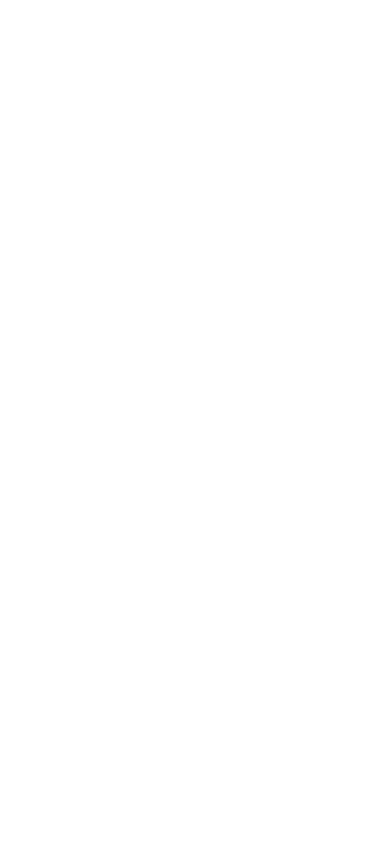
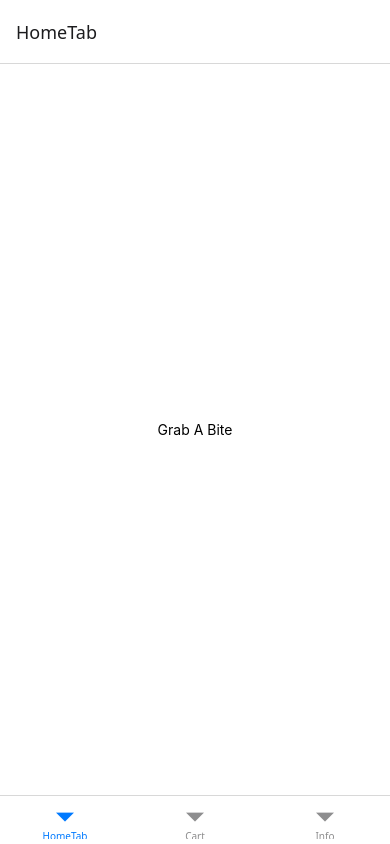
Before and after one commit to angelinat7/grab-a-bite, a React Native app: screen /HomeTab in a window 390 px wide. Built offline with nearby package versions, Linux system fonts and the light colour scheme.

Commit message:
navigation

```diff
--- a/index.js
+++ b/index.js
@@ -1,6 +1,6 @@
 import { registerRootComponent } from 'expo';
 
-import App from './src/App';
+import App from './src/App.js';
 
 // registerRootComponent calls AppRegistry.registerComponent('main', () => App);
 // It also ensures that whether you load the app in Expo Go or in a native build,
--- a/src/App.js
+++ b/src/App.js
@@ -1,25 +1,14 @@
 import { StatusBar } from 'expo-status-bar';
-import { StyleSheet, Text, View } from 'react-native';
 import { SafeAreaProvider, SafeAreaView } from 'react-native-safe-area-context';
+import RootNavigator from './navigation/RootNavigator';
+import { NavigationContainer } from '@react-navigation/native';
 
 export default function App() {
   return (
-    <SafeAreaProvider>
-      <SafeAreaView>
-        <StatusBar style='auto' />
-        {/* <View style={styles.container}>
-        <Text>Open up App.js to start working on your app!</Text>
-      </View> */}
-      </SafeAreaView>
-    </SafeAreaProvider>
+    <NavigationContainer>
+      <StatusBar style='auto' />
+
+      <RootNavigator />
+    </NavigationContainer>
   );
 }
-
-const styles = StyleSheet.create({
-  container: {
-    flex: 1,
-    backgroundColor: '#fff',
-    alignItems: 'center',
-    justifyContent: 'center',
-  },
-});
--- /dev/null
+++ b/src/navigation/HomeNavigator.jsx
@@ -0,0 +1,16 @@
+import { createNativeStackNavigator } from '@react-navigation/native-stack';
+
+import HomeScreen from '../screens/HomeScreen';
+
+export default function HomeNavigator() {
+  const Stack = createNativeStackNavigator();
+
+  return (
+    <Stack.Navigator screenOptions={{ headerShown: false }}>
+      <Stack.Screen
+        name='Home'
+        component={HomeScreen}
+      />
+    </Stack.Navigator>
+  );
+}
--- /dev/null
+++ b/src/navigation/RootNavigator.jsx
@@ -0,0 +1,26 @@
+import { createBottomTabNavigator } from '@react-navigation/bottom-tabs';
+
+import HomeNavigator from './HomeNavigator';
+import CartScreen from '../screens/CartScreen';
+import { Text } from 'react-native';
+
+export default function RootNavigator() {
+  const Tabs = createBottomTabNavigator();
+
+  return (
+    <Tabs.Navigator>
+      <Tabs.Screen
+        name='HomeTab'
+        component={HomeNavigator}
+      />
+      <Tabs.Screen
+        name='Cart'
+        component={CartScreen}
+      />
+      <Tabs.Screen
+        name='Info'
+        component={() => <Text>Info Screen</Text>}
+      />
+    </Tabs.Navigator>
+  );
+}
--- /dev/null
+++ b/src/screens/CartScreen.jsx
@@ -0,0 +1,9 @@
+import { View, Text } from 'react-native';
+
+export default function CartScreen() {
+  return (
+    <View>
+      <Text>Cart Screen</Text>
+    </View>
+  );
+}
--- /dev/null
+++ b/src/screens/HomeScreen.jsx
@@ -0,0 +1,18 @@
+import { StyleSheet, Text, View } from 'react-native';
+
+export default function HomeScreen() {
+  return (
+    <View style={styles.container}>
+      <Text>Grab A Bite</Text>
+    </View>
+  );
+}
+
+const styles = StyleSheet.create({
+  container: {
+    flex: 1,
+    backgroundColor: '#fff',
+    alignItems: 'center',
+    justifyContent: 'center',
+  },
+});
```
Also changed, not shown: package.json (+5 -2 lines), 1 other file (tests, documents, lock files or other folders).
